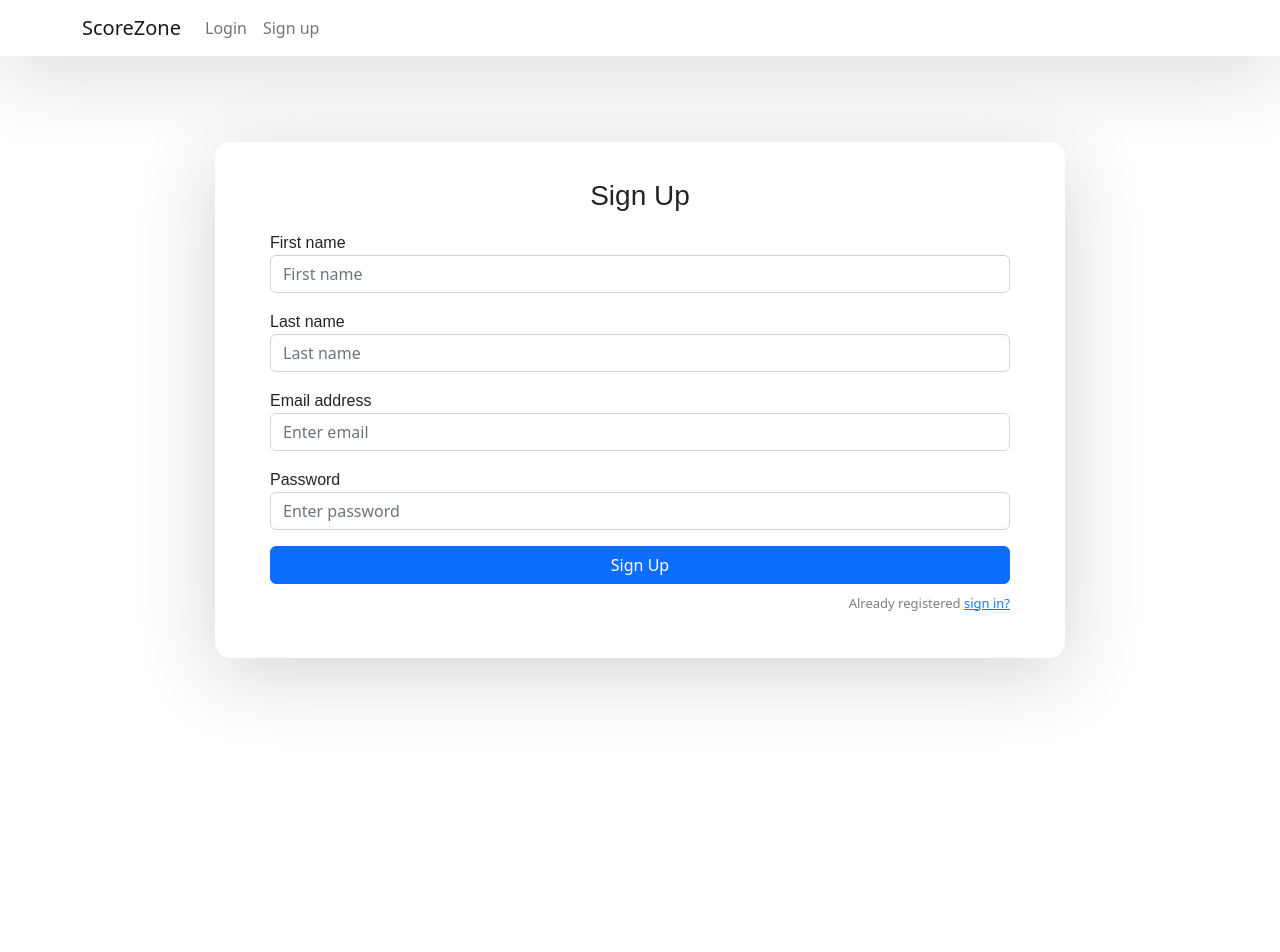
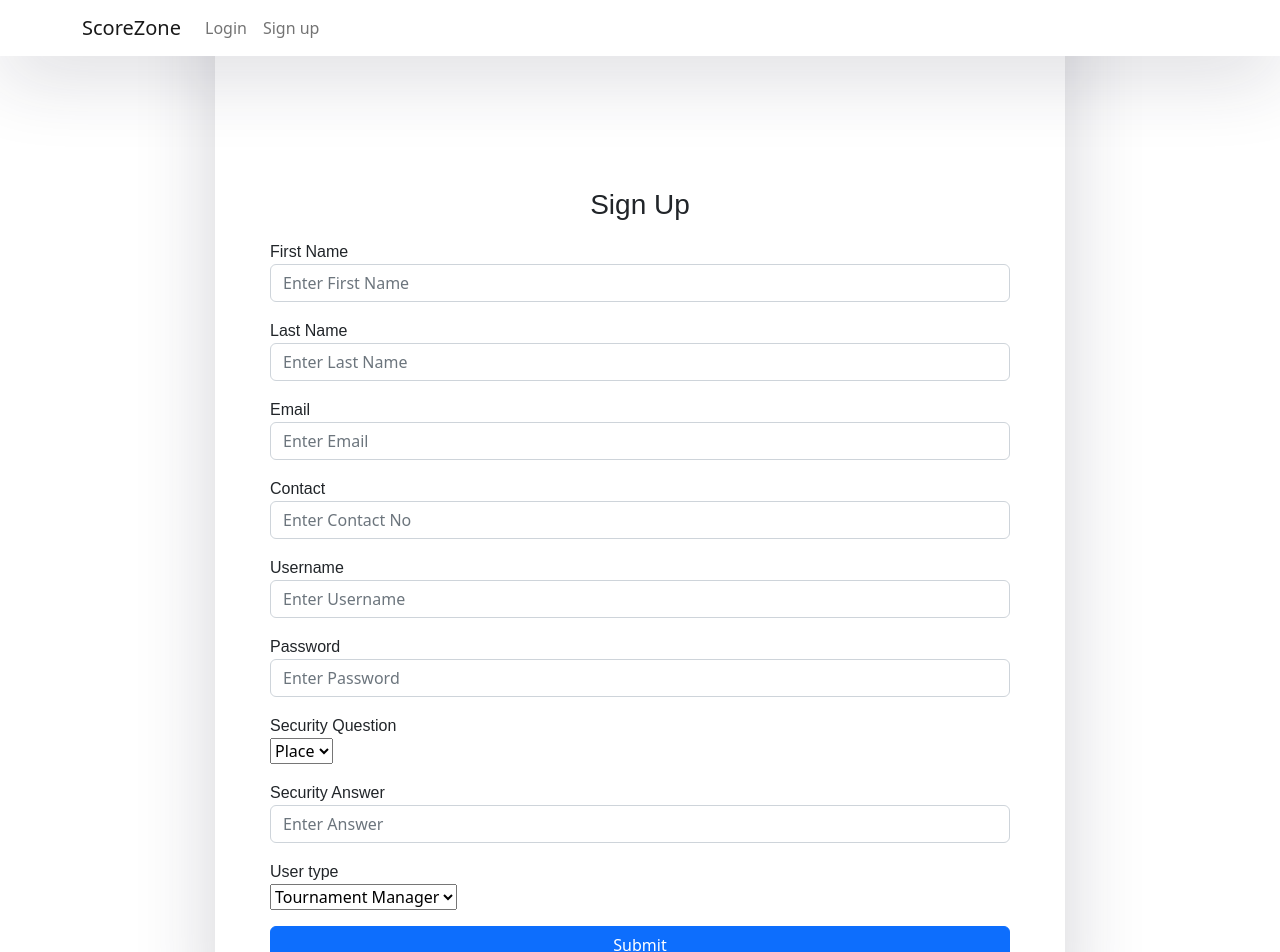
Before and after one commit to soham-ghatpande03/ScoreZone, a React (Create React App) app in the folder React_JS/myfirstreact/: page /sign-up in a window 1280 px wide. Shown: the top 952 px of the page. Before the commit the page ends 800 px from the top, so only its background shows below. Built offline with nearby package versions, Linux system fonts and the light colour scheme.

Commit message:
user and react changes

```diff
--- a/React_JS/myfirstreact/src/App.js
+++ b/React_JS/myfirstreact/src/App.js
@@ -1,7 +1,7 @@
 import React from 'react'
 import '../node_modules/bootstrap/dist/css/bootstrap.min.css'
 import { BrowserRouter as Router, Routes, Route, Link } from 'react-router-dom'
-import { FirstForm, Signup } from './components/LoginComp'
+import { FirstForm } from './components/LoginComp'
 import AdminHome from './components/AdminHome'
 import TemHome from './components/TemHome'
 import TmHome from './components/TmHome'
@@ -11,6 +11,7 @@ import FrontHome from './components/FrontHome'
 import LogoutComp from './components/LogoutComp'
 import Tournamentform from './components/TournamentForm'
 import './index.css';
+import Signup from './components/UserRegister'
 
 function App() {
 
--- a/React_JS/myfirstreact/src/components/LoginComp.js
+++ b/React_JS/myfirstreact/src/components/LoginComp.js
@@ -137,61 +137,61 @@ var FirstForm = ()=>{
               Forgot <a href="#">password?</a>
             </p>
           </form>
+          </div>
           <p>{msg}</p>
-          </div>
           </div>
       </div>
         )
 
 }
 
-var Signup = ()=>{
-    return (
-      <div className="auth-wrapper">
-      <div className="auth-inner">
-      <form>
-        <h3>Sign Up</h3>
-        <div className="mb-3">
-          <label>First name</label>
-          <input
-            type="text"
-            className="form-control"
-            placeholder="First name"
-          />
-        </div>
-        <div className="mb-3">
-          <label>Last name</label>
-          <input type="text" className="form-control" placeholder="Last name" />
-        </div>
-        <div className="mb-3">
-          <label>Email address</label>
-          <input
-            type="email"
-            className="form-control"
-            placeholder="Enter email"
-          />
-        </div>
-        <div className="mb-3">
-          <label>Password</label>
-          <input
-            type="password"
-            className="form-control"
-            placeholder="Enter password"
-          />
-        </div>
-        <div className="d-grid">
-          <button type="submit" className="btn btn-primary">
-            Sign Up
-          </button>
-        </div>
-        <p className="forgot-password text-right">
-          Already registered <a href="/sign-in">sign in?</a>
-        </p>
-      </form>
-      </div>
-      </div>
-    )
-  }
+// var Signup = ()=>{
+//     return (
+//       <div className="auth-wrapper">
+//       <div className="auth-inner">
+//       <form>
+//         <h3>Sign Up</h3>
+//         <div className="mb-3">
+//           <label>First name</label>
+//           <input
+//             type="text"
+//             className="form-control"
+//             placeholder="First name"
+//           />
+//         </div>
+//         <div className="mb-3">
+//           <label>Last name</label>
+//           <input type="text" className="form-control" placeholder="Last name" />
+//         </div>
+//         <div className="mb-3">
+//           <label>Email address</label>
+//           <input
+//             type="email"
+//             className="form-control"
+//             placeholder="Enter email"
+//           />
+//         </div>
+//         <div className="mb-3">
+//           <label>Password</label>
+//           <input
+//             type="password"
+//             className="form-control"
+//             placeholder="Enter password"
+//           />
+//         </div>
+//         <div className="d-grid">
+//           <button type="submit" className="btn btn-primary">
+//             Sign Up
+//           </button>
+//         </div>
+//         <p className="forgot-password text-right">
+//           Already registered <a href="/sign-in">sign in?</a>
+//         </p>
+//       </form>
+//       </div>
+//       </div>
+//     )
+//   }
 
 
   var NewLogin = ()=>{
@@ -259,4 +259,4 @@ var Signup = ()=>{
   </div>
     );
   }
-export {FirstForm , NewLogin, Signup};
+export {FirstForm , NewLogin};
--- /dev/null
+++ b/React_JS/myfirstreact/src/components/UserRegister.js
@@ -0,0 +1,170 @@
+import '../forms.css';
+import { useReducer} from "react";
+
+
+export default function Signup(){
+
+    const init = {
+
+        first_name: "",
+        last_name: "",
+        email: "",
+        contact: "",
+        username: "",
+        password: "",
+        type_id:"",
+        security_qid: "",
+        q_answer: ""
+
+    }
+
+    const reducer = (state, action) => {
+        switch(action.type)
+        {
+            case 'update' :
+                return {...state , [action.fld]:action.val}
+            case 'reset' :
+                return init;
+        }
+    }
+
+    const [info, dispatch] = useReducer(reducer, init)
+
+    const sendData = (e) => {
+        e.preventDefault();
+        const reqOptions = {
+            method: 'POST',
+            headers: {'content-type':'application/json'},
+            body: JSON.stringify(info)
+        }
+        fetch("http://localhost:8082/saveUser", reqOptions)
+        .then(resp => console.log(resp))
+
+    }
+
+return(
+    <div className="auth-wrapper">
+      <div className="auth-inner">
+          <br/><br/><br/><br/><br/><br/><br/><br/><br/><br/><br/><br/><br/><br/><br/>
+      <form>
+      <h3>Sign Up</h3>
+
+        <div className="mb-3">
+          <label>First Name</label>
+          <input
+            type="text"
+            className="form-control"
+            placeholder="Enter First Name"
+            id="First_Name"
+            name="First_Name"
+            value={info.first_name}
+            onChange={(e) => {dispatch({type:'update', fld:'first_name', val: e.target.value})}}
+          />
+        </div>
+
+        <div className="mb-3">
+          <label>Last Name</label>
+          <input
+            type="text"
+            className="form-control"
+            placeholder="Enter Last Name"
+            id="Last_Name"
+            name="Last_Name"
+            value={info.last_name}
+            onChange={(e) => {dispatch({type:'update', fld:'last_name', val: e.target.value})}}
+          />
+        </div>
+
+        <div className="mb-3">
+          <label>Email</label>
+          <input
+            type="text"
+            className="form-control"
+            placeholder="Enter Email"
+            id="Email"
+            name="Email"
+            value={info.email}
+            onChange={(e) => {dispatch({type:'update', fld:'email', val: e.target.value})}}
+          />
+        </div>
+
+        <div className="mb-3">
+          <label>Contact</label>
+          <input
+            type="number"
+            className="form-control"
+            placeholder="Enter Contact No"
+            id="Contact"
+            name="Contact"
+            value={info.contact}
+            onChange={(e) => {dispatch({type:'update', fld:'contact', val: e.target.value})}}
+          />
+        </div>
+
+        <div className="mb-3">
+          <label>Username</label>
+          <input
+            type="text"
+            className="form-control"
+            placeholder="Enter Username"
+            id="Username"
+            name="Username"
+            value={info.username}
+            onChange={(e) => {dispatch({type:'update', fld:'username', val: e.target.value})}}
+          />
+        </div>
+
+        <div className="mb-3">
+          <label>Password</label>
+          <input
+            type="password"
+            className="form-control"
+            placeholder="Enter Password"
+            id="Password"
+            name="Password"
+            value={info.password}
+            onChange={(e) => {dispatch({type:'update', fld:'password', val: e.target.value})}}
+          />
+        </div>
+
+        <div className="mb-3">
+          <label>Security Question</label><br></br>
+          <select>
+            <option value={info.security_qid}   onChange={(e) => {dispatch({type:'update', fld:'security_qid', val: 1})}}>Place</option>
+            <option value={info.security_qid}   onChange={(e) => {dispatch({type:'update', fld:'security_qid', val: 2})}}>Color</option>
+            <option value={info.security_qid}   onChange={(e) => {dispatch({type:'update', fld:'security_qid', val: 3})}}>Pet</option>
+            </select>
+        </div>
+
+        <div className="mb-3">
+          <label>Security Answer</label>
+          <input
+            type="text"
+            className="form-control"
+            placeholder="Enter Answer"
+            id="Answer"
+            name="Answer"
+            value={info.q_answer}
+            onChange={(e) => {dispatch({type:'update', fld:'q_answer', val: e.target.value})}}
+          />
+        </div>
+
+        <div className="mb-3">
+          <label>User type</label><br></br>
+          <select>
+            <option value={info.type_id}  onChange={(e) => {dispatch({type:'update', fld:'type_id', val:1})}}>Tournament Manager</option>
+            <option value={info.type_id}  onChange={(e) => {dispatch({type:'update', fld:'type_id', val:2})}}>Team Manager</option>
+            </select>
+        </div>
+
+        <div className="d-grid">
+          <button type="submit" className="btn btn-primary" onClick={(e) => {sendData(e)}}>
+            Submit
+          </button>
+        </div>
+      </form>
+      </div>
+      </div>
+    )
+
+}
```
Also changed, not shown: 1 other file (tests, documents, lock files or other folders).
